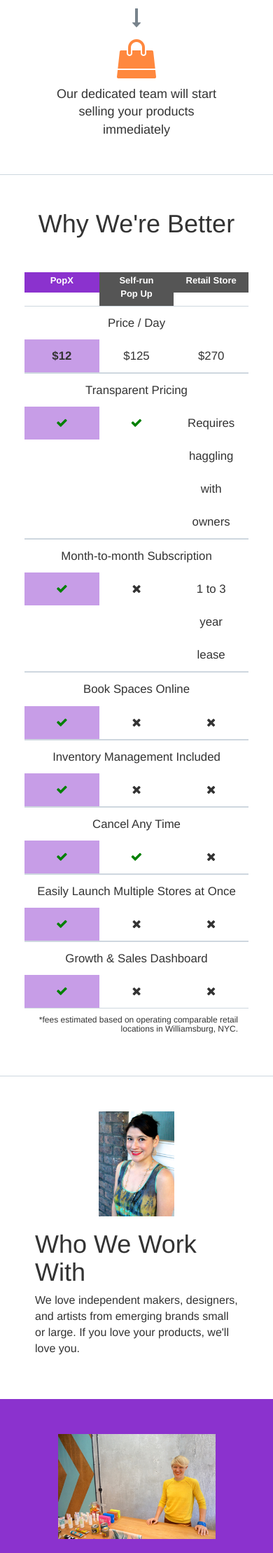
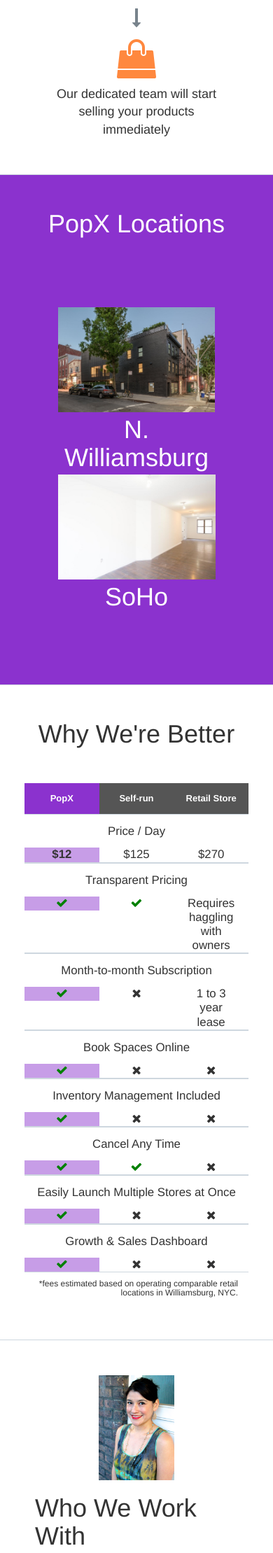
Before and after one commit to cgil/popx, a Flask app: page / in a window 390 px wide. Shown: the part 1139-3358 px from the top of the page at 70% size. Run offline with Flask 2, Linux system fonts and the light colour scheme; some libraries are stand-ins or nearby versions.

Commit message:
Adding locations

```diff
--- a/popx/static/css/base.css
+++ b/popx/static/css/base.css
@@ -156,7 +156,6 @@
 
 @media (min-width: 767px) {
     .HomePage .HomePage-sectionImg {
-        max-height: 250px;
         width: auto;
         max-width: 450px
     }
@@ -618,11 +617,16 @@
 
 /* --- Plans ---------------------------- */
 
+.my_planHeaderContainer {
+  height: 3.2em;
+}
 .my_planHeader {
     text-align: center;
     color: white;
     padding-top:0.2em;
     padding-bottom:0.2em;
+    line-height: 2.8em;
+    height: 100%;
 }
 .my_planTitle {
     font-size:1.5em;
@@ -712,6 +716,13 @@
     line-height:2.8em;
 }
 
+@media (max-width: 768px) {
+    .my_planFeature {
+        text-align: center;
+        line-height:1.2em;
+    }
+ }
+
 .my_planFeature i.my_check {
     color: green;
 }
--- a/popx/templates/home.html
+++ b/popx/templates/home.html
@@ -139,6 +139,28 @@
         </div>
         {% endif %}
 
+        <div class="HomePage-section text-center HomePage-lastSection container-fluid u-bC-main">
+          <h2 class="HomePage-sectionTitle u-tW-light u-mT-0 u-mB-xxl u-tC-white">PopX Locations</h2>
+          <div class="row">
+              <div class="col-xs-12 col-sm-12 col-sm-offset-1 HomePage-section u-dC-flex">
+                  <div>
+                      <img
+                          class="HomePage-sectionImg"
+                          src={{ url_for('static', filename='img/' + 'store_1.jpg') }}
+                      >
+                      <h4 class="u-tW-light u-mT-xs u-mB-xs u-tC-white u-tS-xxl">N. Williamsburg</h4>
+                  </div>
+                  <div>
+                      <img
+                          class="HomePage-sectionImg"
+                          src={{ url_for('static', filename='img/' + 'store_2.jpg') }}
+                      >
+                      <h4 class="u-tW-light u-mT-xs u-mB-xs u-tC-white u-tS-xxl">SoHo</h4>
+                  </div>
+              </div>
+            </div>
+          </div>
+
         {% include 'pricing.html' %}
 
         <div class="container-fluid">
@@ -170,7 +192,7 @@
         {% endif %}
         {% if sections[2]['show'] %}
             <div class="row u-bC-main">
-                <div class="col-xs-12 col-sm-10 col-sm-offset-1 HomePage-section HomePage-section HomePage-section--reverse u-dC-flex">
+                <div class="col-xs-12 col-sm-10 col-sm-offset-1 HomePage-section HomePage-section--reverse u-dC-flex">
                     <div>
                         <img
                             class="HomePage-sectionImg"
--- a/popx/templates/pricing.html
+++ b/popx/templates/pricing.html
@@ -2,7 +2,7 @@
   <h2 class="HomePage-sectionTitle u-tW-light u-mT-0 u-mB-xxl">Why We're Better</h2>
     <div class="row">
         <div class="col-xs-12 col-sm-offset-4 col-sm-8">
-            <div class="row">
+            <div class="row my_planHeaderContainer">
                 <div class="col-xs-4 my_planHeader my_plan1">
                     <div class="my_planTitle">PopX</div>
                 </div>
```
Also changed, not shown: popx/static/img/store_1.jpg (added), popx/static/img/store_1.png (added), popx/static/img/store_2.jpg (added), popx/static/img/store_2.png (added).
